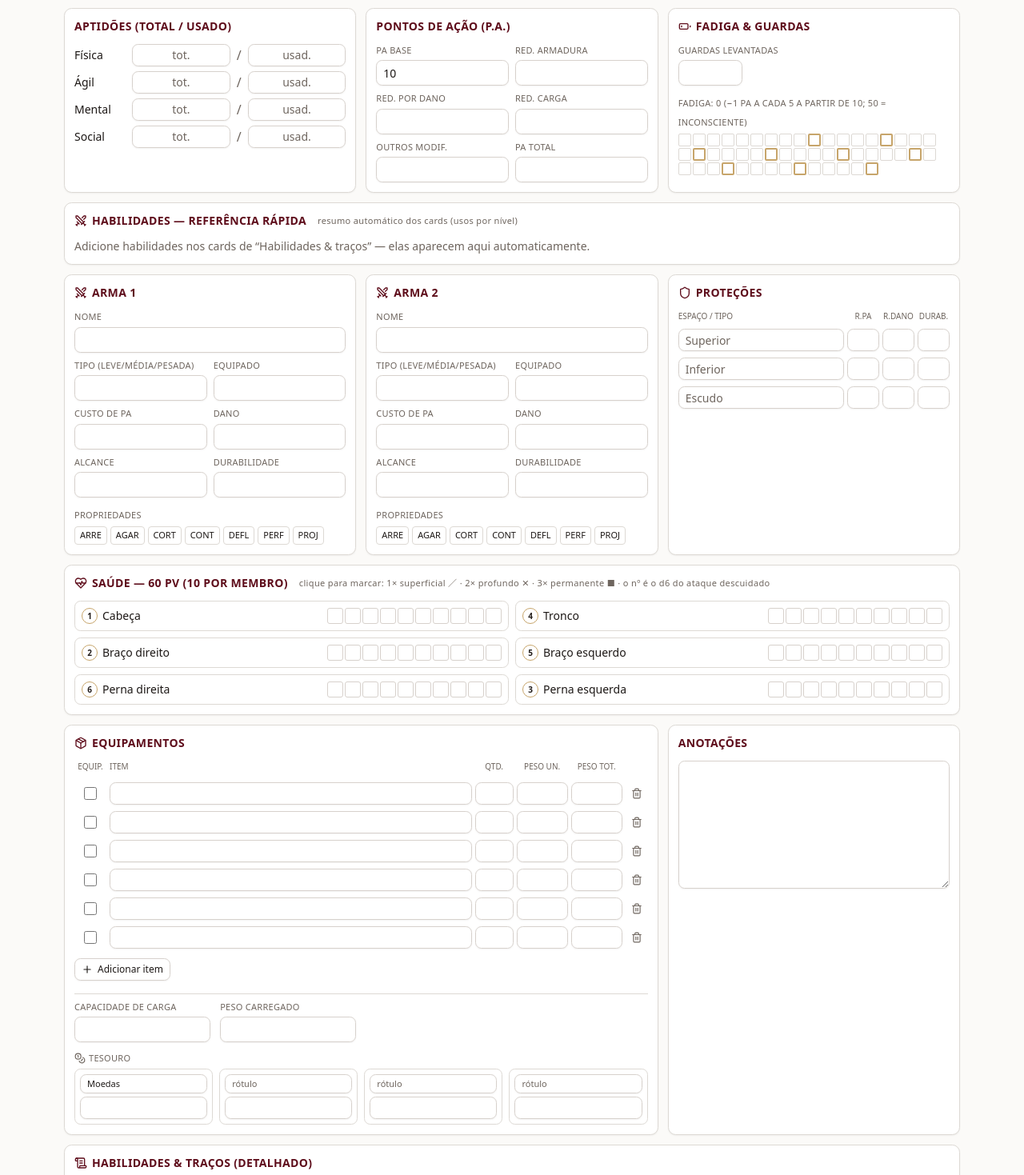
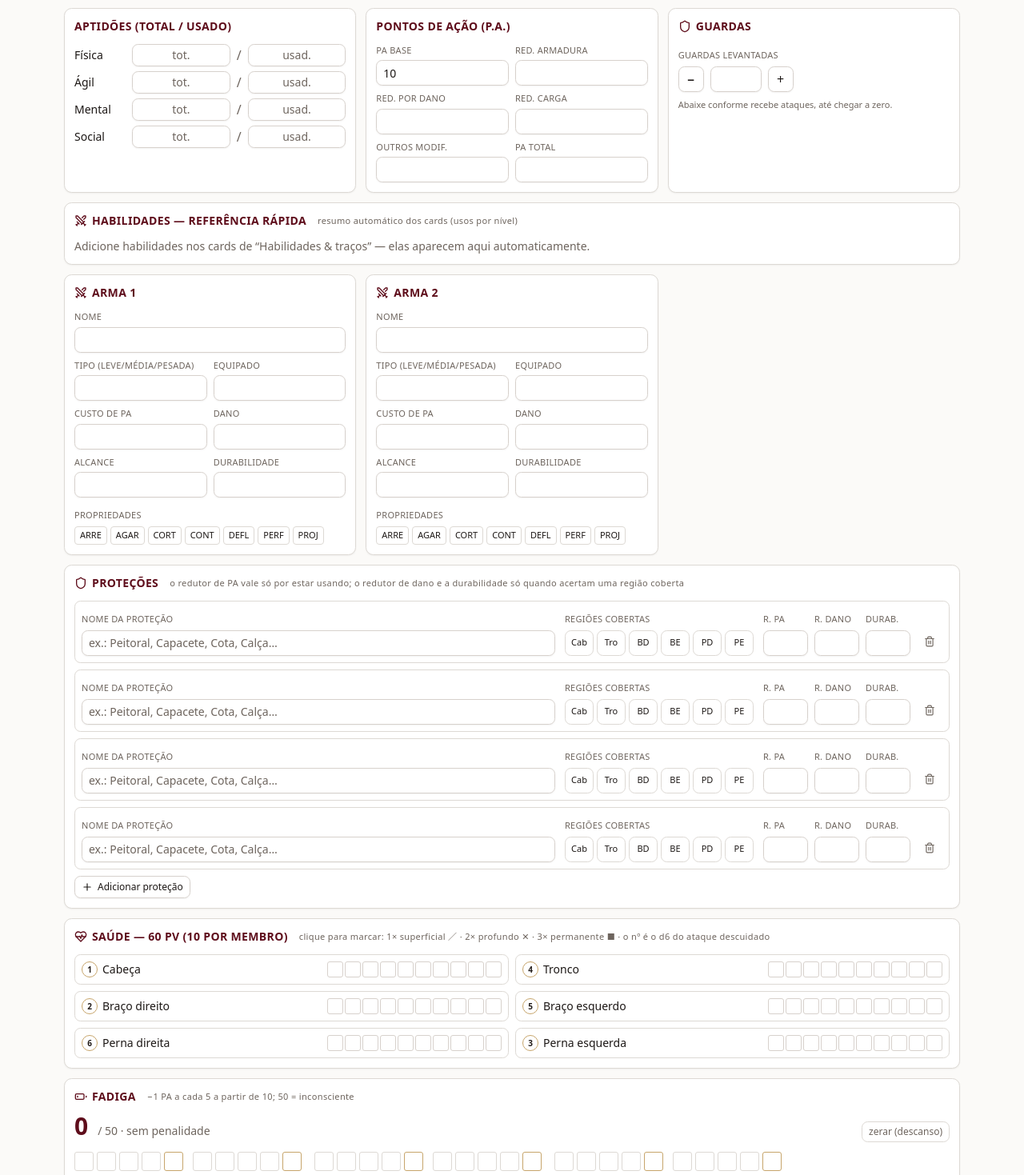
Before and after one commit to andrewallacemf/marca-de-sangue-sistema-de-rpg, a React (Vite) app in the folder ficha/: page / in a window 1280 px wide. Shown: the part 261-1730 px from the top of the page at 80% size. Built offline with nearby package versions, Linux system fonts and the light colour scheme; the HTML template or start-up script is replaced by a standard one.

Commit message:
Ficha v0.5: Fadiga em secao destacada (caixas maiores, agrupadas 10/5, penalidade calculada) perto da Saude; Guardas como contador; Protecoes dinamicas com regioes cobertas + migracao

```diff
--- a/ficha/src/App.tsx
+++ b/ficha/src/App.tsx
@@ -23,6 +23,7 @@ import {
 import { cn } from "@/lib/utils";
 import { EquipamentosSection } from "@/components/EquipamentosSection";
 import { CaracteristicasSection } from "@/components/CaracteristicasSection";
+import { ProtecoesSection } from "@/components/ProtecoesSection";
 import {
   fichaVazia,
   LS_KEY,
@@ -36,6 +37,14 @@ import {
 } from "@/lib/ficha";
 
 /* ============================ Componentes auxiliares ============================ */
+
+function penalidadeFadiga(f: number, rv: RulesVersion): string {
+  if (f >= 50) return "inconsciente";
+  let p = 0;
+  if (rv === "vigente") p = f >= 10 ? Math.floor((f - 10) / 5) + 1 : 0;
+  else p = f > 10 ? Math.floor((f - 11) / 5) + 1 : 0;
+  return p > 0 ? `−${p} PA` : "sem penalidade";
+}
 
 function DamageCell({ state, onClick }: { state: number; onClick: () => void }) {
   const styles = [
@@ -168,7 +177,6 @@ export default function App() {
     }
   }
 
-  const limiar = 10;
   const habCards = ficha.caracteristicas.filter((c) => c.tipo === "Habilidade" && c.nome.trim());
 
   return (
@@ -317,47 +325,42 @@ export default function App() {
               </CardContent>
             </Card>
 
-            {/* Fadiga & guardas */}
+            {/* Guardas */}
             <Card>
               <CardHeader>
                 <CardTitle className="flex items-center gap-1.5">
-                  <BatteryLow className="h-4 w-4" /> Fadiga & guardas
+                  <Shield className="h-4 w-4" /> Guardas
                 </CardTitle>
               </CardHeader>
-              <CardContent className="flex flex-col gap-2">
-                <Field label="Guardas levantadas">
-                  <Input className="w-20" value={ficha.guardas} onChange={(e) => update("guardas", e.target.value)} />
-                </Field>
-                <div>
-                  <Label>
-                    Fadiga: {ficha.fadiga}
-                    {rulesVersion === "alternativa"
-                      ? ` (livre até ${limiar}; −1 PA a cada 5 acima)`
-                      : " (−1 PA a cada 5 a partir de 10; 50 = inconsciente)"}
-                  </Label>
-                  <div className="mt-1 flex flex-wrap gap-0.5">
-                    {Array.from({ length: 50 }, (_, i) => i + 1).map((n) => {
-                      const filled = n <= ficha.fadiga;
-                      const isThreshold =
-                        rulesVersion === "alternativa"
-                          ? n > limiar && (n - limiar) % 5 === 0
-                          : n >= 10 && n % 5 === 0;
-                      return (
-                        <button
-                          key={n}
-                          type="button"
-                          onClick={() => update("fadiga", ficha.fadiga === n ? n - 1 : n)}
-                          title={`${n}`}
-                          className={cn(
-                            "h-4 w-4 rounded-[2px] border text-[8px] leading-none",
-                            filled ? "bg-primary" : "bg-transparent",
-                            isThreshold && "border-accent border-2"
-                          )}
-                        />
-                      );
-                    })}
-                  </div>
+              <CardContent>
+                <Label>Guardas levantadas</Label>
+                <div className="mt-1 flex items-center gap-2">
+                  <Button
+                    variant="outline"
+                    size="icon"
+                    className="no-print"
+                    onClick={() => update("guardas", String(Math.max(0, (parseInt(ficha.guardas, 10) || 0) - 1)))}
+                  >
+                    −
+                  </Button>
+                  <Input
+                    className="w-16 text-center text-lg font-semibold"
+                    inputMode="numeric"
+                    value={ficha.guardas}
+                    onChange={(e) => update("guardas", e.target.value)}
+                  />
+                  <Button
+                    variant="outline"
+                    size="icon"
+                    className="no-print"
+                    onClick={() => update("guardas", String((parseInt(ficha.guardas, 10) || 0) + 1))}
+                  >
+                    +
+                  </Button>
                 </div>
+                <p className="mt-2 text-[11px] text-muted-foreground">
+                  Abaixe conforme recebe ataques, até chegar a zero.
+                </p>
               </CardContent>
             </Card>
 
@@ -493,48 +496,8 @@ export default function App() {
               </Card>
             ))}
 
-            {/* Proteções */}
-            <Card className="lg:col-span-1">
-              <CardHeader>
-                <CardTitle className="flex items-center gap-1.5">
-                  <Shield className="h-4 w-4" /> Proteções
-                </CardTitle>
-              </CardHeader>
-              <CardContent className="flex flex-col gap-2">
-                <div className="flex gap-1 text-[10px] uppercase text-muted-foreground">
-                  <span className="flex-1">Espaço / tipo</span>
-                  <span className="w-10 text-center">R.PA</span>
-                  <span className="w-10 text-center">R.Dano</span>
-                  <span className="w-10 text-center">Durab.</span>
-                </div>
-                {ficha.protecoes.map((p, i) => (
-                  <div key={i} className="flex gap-1">
-                    <Input
-                      className="h-7 flex-1"
-                      placeholder={p.local}
-                      value={p.tipo}
-                      onChange={(e) => {
-                        const arr = [...ficha.protecoes];
-                        arr[i] = { ...p, tipo: e.target.value };
-                        update("protecoes", arr);
-                      }}
-                    />
-                    {(["redPA", "redDano", "durabilidade"] as const).map((campo) => (
-                      <Input
-                        key={campo}
-                        className="h-7 w-10 text-center"
-                        value={p[campo]}
-                        onChange={(e) => {
-                          const arr = [...ficha.protecoes];
-                          arr[i] = { ...p, [campo]: e.target.value };
-                          update("protecoes", arr);
-                        }}
-                      />
-                    ))}
-                  </div>
-                ))}
-              </CardContent>
-            </Card>
+            {/* Proteções (dinâmicas, com regiões cobertas) */}
+            <ProtecoesSection protecoes={ficha.protecoes} setProtecoes={(v) => update("protecoes", v)} />
 
             {/* Saúde */}
             <Card className="lg:col-span-3">
@@ -575,6 +538,63 @@ export default function App() {
               </CardContent>
             </Card>
 
+            {/* Fadiga — destaque, perto da Saúde */}
+            <Card className="lg:col-span-3">
+              <CardHeader>
+                <CardTitle className="flex items-center gap-1.5">
+                  <BatteryLow className="h-4 w-4" /> Fadiga
+                  <span className="ml-2 text-[11px] font-normal normal-case text-muted-foreground">
+                    {rulesVersion === "alternativa"
+                      ? "livre até 10; −1 PA a cada 5 acima; 50 = inconsciente"
+                      : "−1 PA a cada 5 a partir de 10; 50 = inconsciente"}
+                  </span>
+                </CardTitle>
+              </CardHeader>
+              <CardContent>
+                <div className="mb-3 flex items-baseline gap-3">
+                  <span className="text-3xl font-bold leading-none text-primary">{ficha.fadiga}</span>
+                  <span className="text-sm text-muted-foreground">
+                    / 50 · {penalidadeFadiga(ficha.fadiga, rulesVersion)}
+                  </span>
+                  <button
+                    type="button"
+                    className="no-print ml-auto rounded-md border px-2 py-1 text-xs text-muted-foreground hover:bg-secondary"
+                    onClick={() => update("fadiga", 0)}
+                  >
+                    zerar (descanso)
+                  </button>
+                </div>
+                <div className="flex flex-wrap gap-x-4 gap-y-3">
+                  {[0, 1, 2, 3, 4].map((dec) => (
+                    <div key={dec} className="flex flex-col items-center gap-1">
+                      <div className="flex items-center gap-1">
+                        {[0, 1, 2, 3, 4, 5, 6, 7, 8, 9].map((a) => {
+                          const n = dec * 10 + a + 1;
+                          const filled = n <= ficha.fadiga;
+                          return (
+                            <span key={a} className="flex">
+                              {a === 5 && <span className="w-2" />}
+                              <button
+                                type="button"
+                                onClick={() => update("fadiga", ficha.fadiga === n ? n - 1 : n)}
+                                title={`${n}`}
+                                className={cn(
+                                  "h-6 w-6 rounded-[3px] border text-[9px] leading-none",
+                                  filled ? "bg-primary text-primary-foreground" : "bg-transparent hover:bg-secondary",
+                                  n % 5 === 0 && "border-accent"
+                                )}
+                              />
+                            </span>
+                          );
+                        })}
+                      </div>
+                      <span className="text-[11px] font-semibold text-muted-foreground">{dec * 10 + 10}</span>
+                    </div>
+                  ))}
+                </div>
+              </CardContent>
+            </Card>
+
             {/* Equipamentos / carga / tesouro */}
             <EquipamentosSection
               equipamentos={ficha.equipamentos}
@@ -604,7 +624,7 @@ export default function App() {
           </div>
 
           <p className="mt-4 text-center text-[11px] text-muted-foreground">
-            Marca de Sangue — ficha v0.4 ({rulesVersion === "vigente" ? "regras vigentes" : "regras alternativas"}).
+            Marca de Sangue — ficha v0.5 ({rulesVersion === "vigente" ? "regras vigentes" : "regras alternativas"}).
             Os dados ficam só no seu navegador; use “Salvar” para baixar um arquivo e “Carregar” para retomá-lo.
           </p>
         </div>
--- /dev/null
+++ b/ficha/src/components/ProtecoesSection.tsx
@@ -0,0 +1,106 @@
+import { Plus, Trash2, Shield } from "lucide-react";
+import { Button, Card, CardContent, CardHeader, CardTitle, Input, Label } from "@/components/ui";
+import { cn } from "@/lib/utils";
+import { MEMBROS, novaProtecao, type MembroKey, type Protecao } from "@/lib/ficha";
+
+export function ProtecoesSection({
+  protecoes,
+  setProtecoes,
+}: {
+  protecoes: Protecao[];
+  setProtecoes: (v: Protecao[]) => void;
+}) {
+  function upd(i: number, patch: Partial<Protecao>) {
+    const arr = [...protecoes];
+    arr[i] = { ...arr[i], ...patch };
+    setProtecoes(arr);
+  }
+
+  function toggleRegiao(i: number, key: MembroKey) {
+    const atual = protecoes[i].regioes;
+    const regioes = atual.includes(key) ? atual.filter((k) => k !== key) : [...atual, key];
+    upd(i, { regioes });
+  }
+
+  return (
+    <Card className="lg:col-span-3">
+      <CardHeader>
+        <CardTitle className="flex items-center gap-1.5">
+          <Shield className="h-4 w-4" /> Proteções
+          <span className="ml-2 text-[11px] font-normal normal-case text-muted-foreground">
+            o redutor de PA vale só por estar usando; o redutor de dano e a durabilidade só quando acertam uma região coberta
+          </span>
+        </CardTitle>
+      </CardHeader>
+      <CardContent className="flex flex-col gap-2">
+        {protecoes.map((p, i) => (
+          <div key={i} className="flex flex-wrap items-end gap-x-3 gap-y-2 rounded-md border p-2 print-avoid-break">
+            <div className="min-w-[10rem] flex-1">
+              <Label>Nome da proteção</Label>
+              <Input
+                className="mt-1 h-8"
+                placeholder="ex.: Peitoral, Capacete, Cota, Calça…"
+                value={p.nome}
+                onChange={(e) => upd(i, { nome: e.target.value })}
+              />
+            </div>
+
+            <div>
+              <Label>Regiões cobertas</Label>
+              <div className="mt-1 flex gap-1">
+                {MEMBROS.map((m) => {
+                  const on = p.regioes.includes(m.key);
+                  return (
+                    <button
+                      key={m.key}
+                      type="button"
+                      title={m.label}
+                      onClick={() => toggleRegiao(i, m.key)}
+                      className={cn(
+                        "h-8 w-9 rounded-md border text-[11px] font-medium",
+                        on ? "bg-primary text-primary-foreground" : "hover:bg-secondary"
+                      )}
+                    >
+                      {m.abbr}
+                    </button>
+                  );
+                })}
+              </div>
+            </div>
+
+            <div className="flex items-end gap-2">
+              <div className="w-14">
+                <Label>R. PA</Label>
+                <Input className="mt-1 h-8 text-center" value={p.redPA} onChange={(e) => upd(i, { redPA: e.target.value })} />
+              </div>
+              <div className="w-14">
+                <Label>R. Dano</Label>
+                <Input className="mt-1 h-8 text-center" value={p.redDano} onChange={(e) => upd(i, { redDano: e.target.value })} />
+              </div>
+              <div className="w-14">
+                <Label>Durab.</Label>
+                <Input
+                  className="mt-1 h-8 text-center"
+                  value={p.durabilidade}
+                  onChange={(e) => upd(i, { durabilidade: e.target.value })}
+                />
+              </div>
+              <button
+                type="button"
+                className="no-print mb-0.5 flex h-8 w-8 items-center justify-center rounded-md text-muted-foreground hover:bg-secondary"
+                title="Remover proteção"
+                onClick={() => setProtecoes(protecoes.filter((_, j) => j !== i))}
+              >
+                <Trash2 className="h-3.5 w-3.5" />
+              </button>
+            </div>
+          </div>
+        ))}
+
+        <Button variant="outline" size="sm" className="no-print self-start" onClick={() => setProtecoes([...protecoes, novaProtecao()])}>
+          <Plus className="h-3.5 w-3.5" /> Adicionar proteção
+        </Button>
+      </CardContent>
+    </Card>
+  );
+}
--- a/ficha/src/lib/ficha.ts
+++ b/ficha/src/lib/ficha.ts
@@ -18,11 +18,11 @@ export type Arma = {
 };
 
 export type Protecao = {
-  local: string;
-  tipo: string;
+  nome: string;
   redPA: string;
   redDano: string;
   durabilidade: string;
+  regioes: MembroKey[]; // regiões do corpo que a peça cobre
 };
 
 export type CaracteristicaCard = {
@@ -81,14 +81,14 @@ export const PROP_KEYS = ["ARRE", "AGAR", "CORT", "CONT", "DEFL", "PERF", "PROJ"
 
 export type MembroKey = "cabeca" | "tronco" | "bracoE" | "bracoD" | "pernaE" | "pernaD";
 
-/** Ordem de exibição + número do d6 de acerto aleatório (ataque descuidado). */
-export const MEMBROS: { key: MembroKey; label: string; d6: number }[] = [
-  { key: "cabeca", label: "Cabeça", d6: 1 },
-  { key: "tronco", label: "Tronco", d6: 4 },
-  { key: "bracoD", label: "Braço direito", d6: 2 },
-  { key: "bracoE", label: "Braço esquerdo", d6: 5 },
-  { key: "pernaD", label: "Perna direita", d6: 6 },
-  { key: "pernaE", label: "Perna esquerda", d6: 3 },
+/** Ordem de exibição + número do d6 de acerto aleatório (ataque descuidado) + abreviação. */
+export const MEMBROS: { key: MembroKey; label: string; d6: number; abbr: string }[] = [
+  { key: "cabeca", label: "Cabeça", d6: 1, abbr: "Cab" },
+  { key: "tronco", label: "Tronco", d6: 4, abbr: "Tro" },
+  { key: "bracoD", label: "Braço direito", d6: 2, abbr: "BD" },
+  { key: "bracoE", label: "Braço esquerdo", d6: 5, abbr: "BE" },
+  { key: "pernaD", label: "Perna direita", d6: 6, abbr: "PD" },
+  { key: "pernaE", label: "Perna esquerda", d6: 3, abbr: "PE" },
 ];
 
 export function novaArma(): Arma {
@@ -105,8 +105,8 @@ export function novaArma(): Arma {
   };
 }
 
-export function novaProtecao(local: string): Protecao {
-  return { local, tipo: "", redPA: "", redDano: "", durabilidade: "" };
+export function novaProtecao(): Protecao {
+  return { nome: "", redPA: "", redDano: "", durabilidade: "", regioes: [] };
 }
 
 export function novoItem(): ItemEquip {
@@ -139,7 +139,7 @@ export function fichaVazia(): Ficha {
     },
     pa: { base: "10", redArmadura: "", redDano: "", redCarga: "", outros: "", total: "" },
     armas: [novaArma(), novaArma()],
-    protecoes: [novaProtecao("Superior"), novaProtecao("Inferior"), novaProtecao("Escudo")],
+    protecoes: Array.from({ length: 4 }, novaProtecao),
     saude: Object.fromEntries(MEMBROS.map((m) => [m.key, Array(10).fill(0)])) as Record<
       MembroKey,
       number[]
@@ -188,6 +188,22 @@ export function migrarFicha(data: unknown): Ficha {
     return c;
   });
 
+  // proteções: formato antigo {local,tipo,...} → {nome, regioes[], ...}
+  const prots = Array.isArray(d.protecoes) ? (d.protecoes as unknown[]) : [];
+  if (prots.length) {
+    f.protecoes = prots.map((raw) => {
+      const p = { ...novaProtecao(), ...(raw as Record<string, unknown>) } as Protecao & {
+        local?: string;
+        tipo?: string;
+      };
+      if (!p.nome) p.nome = p.tipo || p.local || "";
+      if (!Array.isArray(p.regioes)) p.regioes = [];
+      delete p.local;
+      delete p.tipo;
+      return p;
+    });
+  }
+
   // remove grade de habilidades legada (agora derivada dos cards)
   delete (f as Record<string, unknown>).habilidades;
   return f;
```
Also changed, not shown: 1 other file (tests, documents, lock files or other folders).
